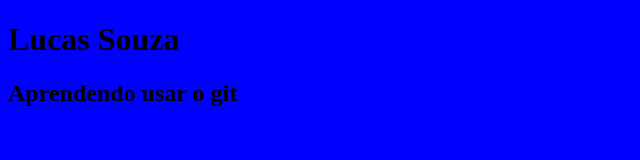
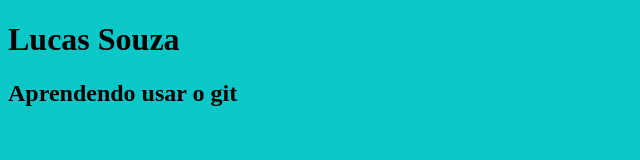
Before and after one commit to lucasaddpix/Curso-git, a plain HTML site: page index.html in a window 1280 px wide. Shown: the whole page, without its empty margins (0-640 px from the left). Drawn offline with Linux system fonts and the light colour scheme.

Commit message:
att do  css

```diff
--- a/estilo.css
+++ b/estilo.css
@@ -1,3 +1,3 @@
 body{
-	background-color: blue;
+	background-color: rgb(10,200,200);
 }
```
